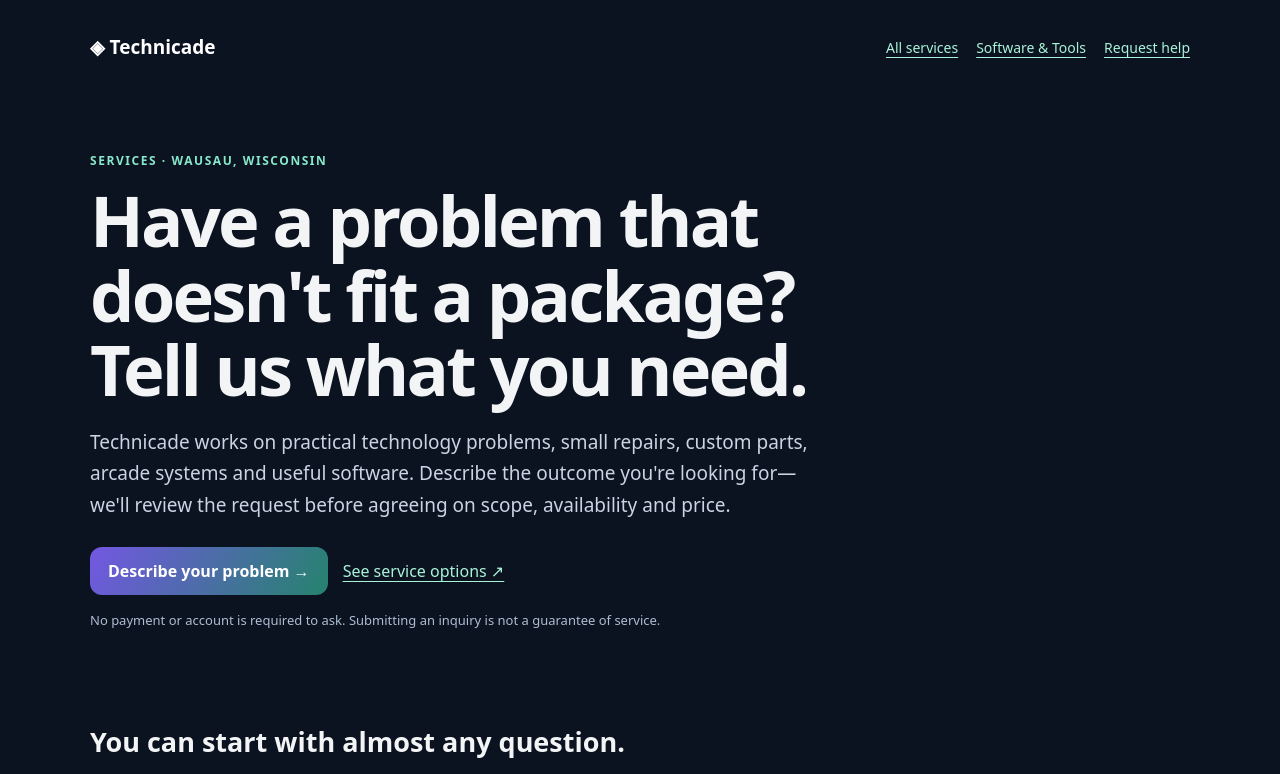
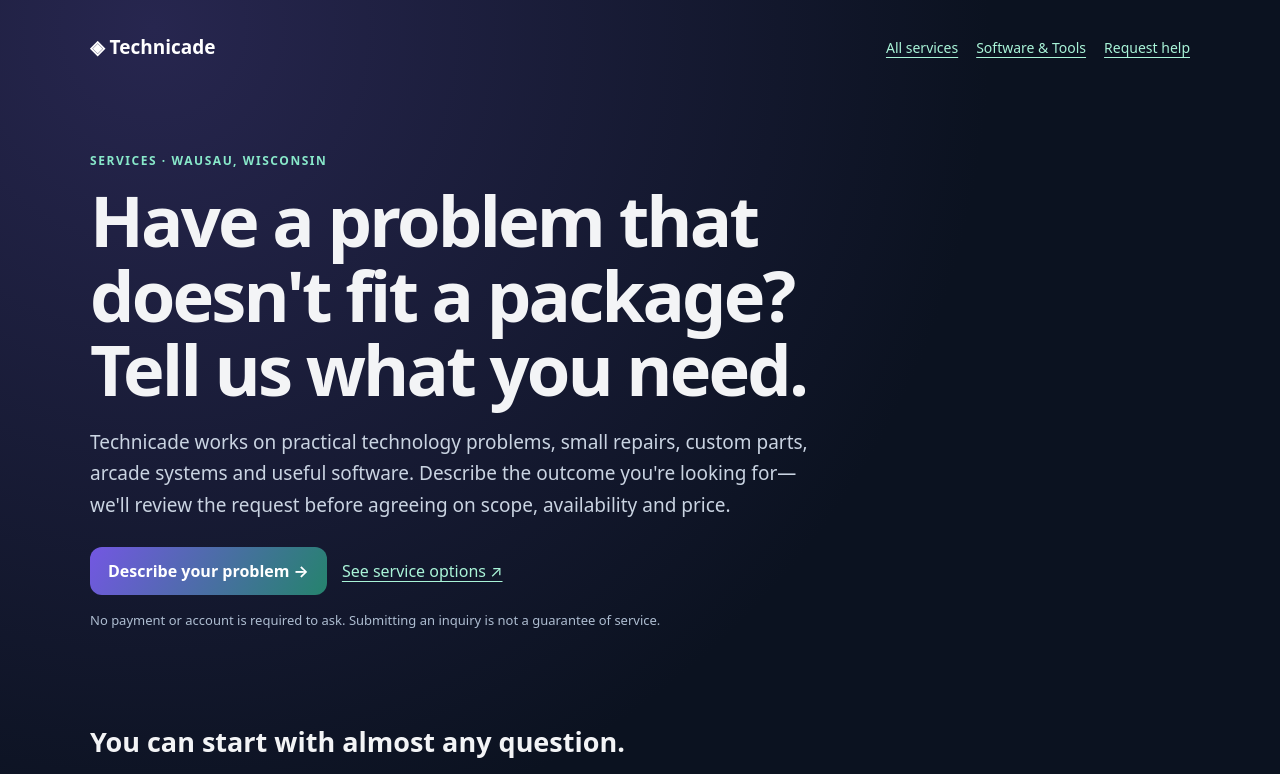
Before and after one commit to technicadegaming/services, a Next.js app in the folder portal/: page / in a window 1280 px wide. Shown: the top 774 px of the page. Built offline with nearby package versions, Linux system fonts and the light colour scheme.

Commit message:
feat(service-portal): replace ticket placeholder with honest customer-ready intake landing

```diff
--- a/portal/app/layout.tsx
+++ b/portal/app/layout.tsx
@@ -1,2 +1,17 @@
 import type { ReactNode } from 'react';
-export default function Layout({ children }: { children: ReactNode }) { return <html lang="en"><body style={{fontFamily:'system-ui',margin:0,background:'#0b1220',color:'#f3f4f6'}}>{children}</body></html>; }
+import type { Metadata } from 'next';
+
+export const metadata: Metadata = {
+  title: 'Services & Custom Requests | Technicade',
+  description: 'Request a review of a tech problem, small repair, 3D printing job, arcade issue, or custom software project. No payment required to ask.'
+};
+
+export default function Layout({ children }: { children: ReactNode }) {
+  return <html lang="en"><body style={{
+    fontFamily: 'system-ui, -apple-system, Segoe UI, sans-serif',
+    margin: 0,
+    background: 'radial-gradient(circle at 12% 2%,#27264f 0,#0b1220 48%)',
+    color: '#f3f4f6',
+    minHeight: '100vh'
+  }}>{children}</body></html>;
+}
```
